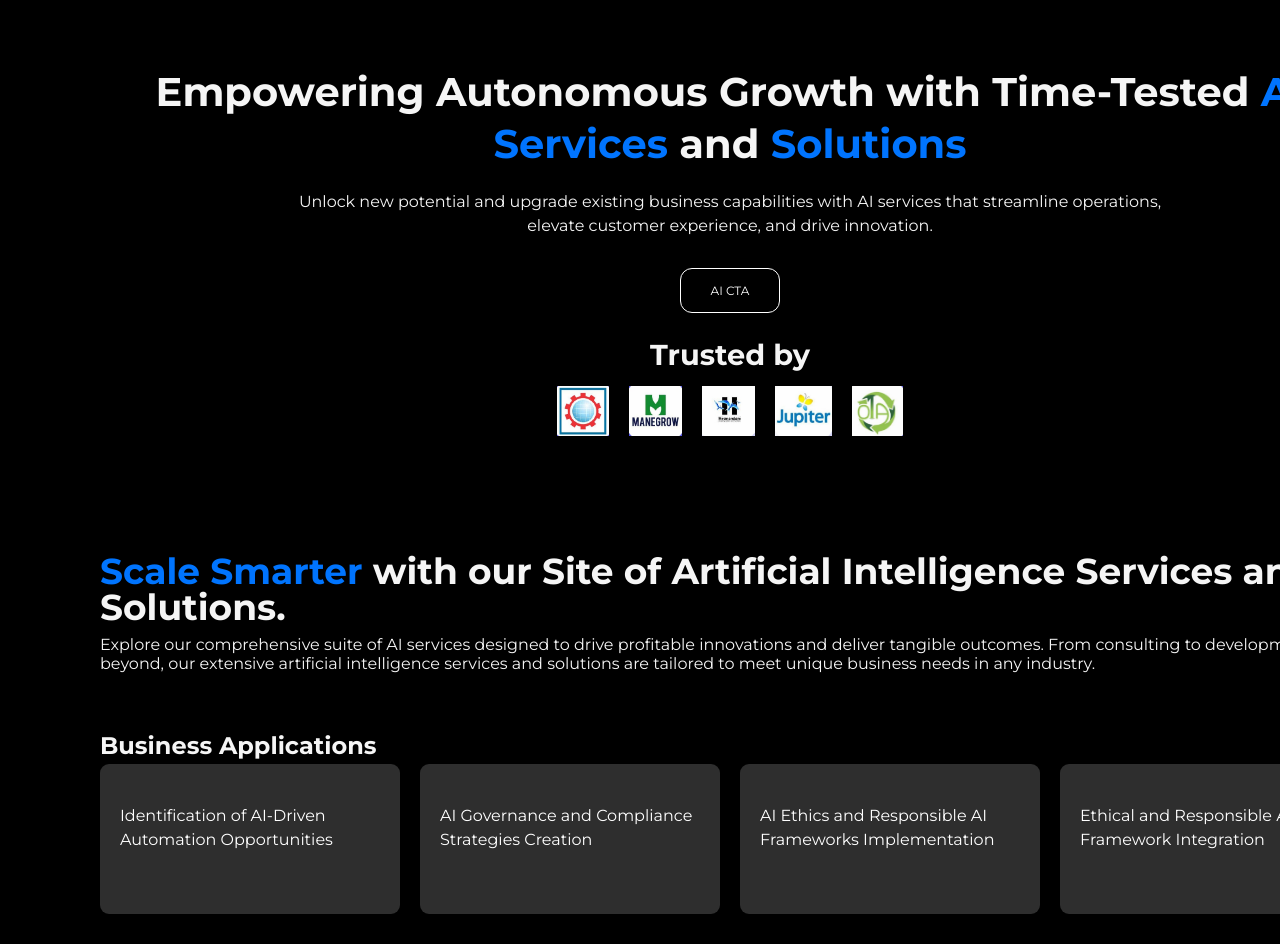
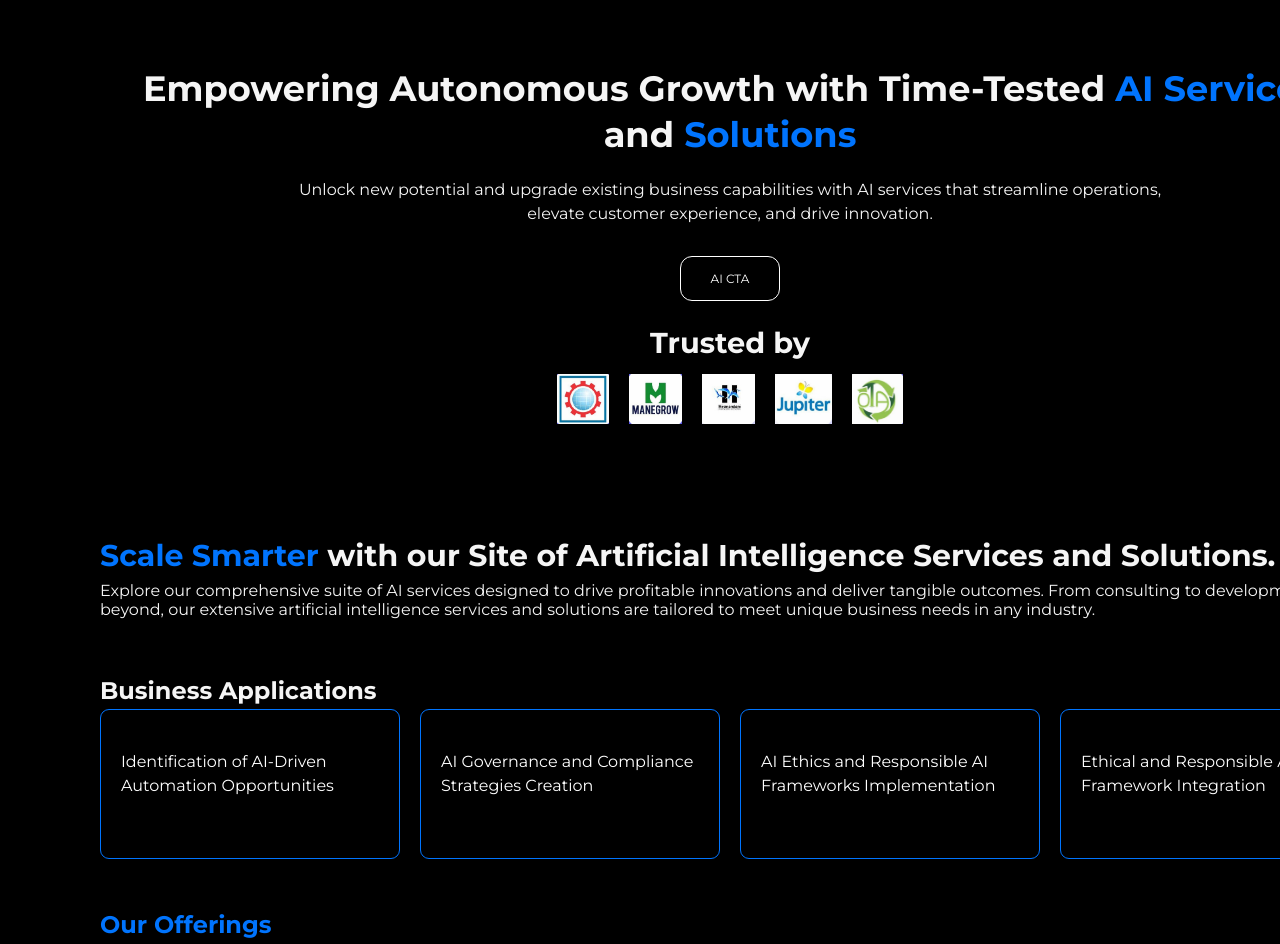
Before and after one commit to aditipatil0315/ai_page, a React (Vite) app: page / in a window 1280 px wide. Shown: the top 944 px of the page. Built offline with nearby package versions, Linux system fonts and the light colour scheme.

Commit message:
section 6 and aicards edited

```diff
--- a/src/components/Case_study/Case_study.css
+++ b/src/components/Case_study/Case_study.css
@@ -87,16 +87,19 @@ body {
 
 .problem, .solution, .results {
   width: 33%;
+  border: 0.01rem solid #0072febd;
   background-color: #111111;
   color: whitesmoke;
-  padding: 15px; /* Added padding */
+  padding: 20px;
   border-radius: 10px;
   text-align: left;
 }
 
 h3 {
   font-size: 1.5rem;
-  color: whitesmoke;
+  color: #0074fe;
+
+  /* color: whitesmoke; */
   margin-bottom: 10px;
 }
 
--- a/src/components/Section1/Section1.css
+++ b/src/components/Section1/Section1.css
@@ -32,7 +32,7 @@
 
 
 .heading_tagline h1  {
-    font-size: 2.5rem;
+    font-size: 2.2rem;
     line-height: 1.3;
     width: 90%;
     margin-top: 1rem;
--- a/src/components/Section2/Section2.css
+++ b/src/components/Section2/Section2.css
@@ -25,7 +25,7 @@
 
   .scale_section h1 {
       line-height: 1;
-      font-size: 36px;
+      font-size: 30px;
       font-weight: 700;
       color: whitesmoke;
   }
@@ -53,7 +53,8 @@
   }
 
   .services_given {
-      background-color: #2E2E2E;
+      background-color: black;
+      border: 0.01rem solid #0074fe;
       display: flex;
       height: 150px;
       flex-direction: column;
--- a/src/components/Section3/Section3.css
+++ b/src/components/Section3/Section3.css
@@ -46,7 +46,8 @@
   }
 
   .faq-right span {
-    /* color: ; */
+    color: whitesmoke;
+
   }
 
   .faq-item {
```
